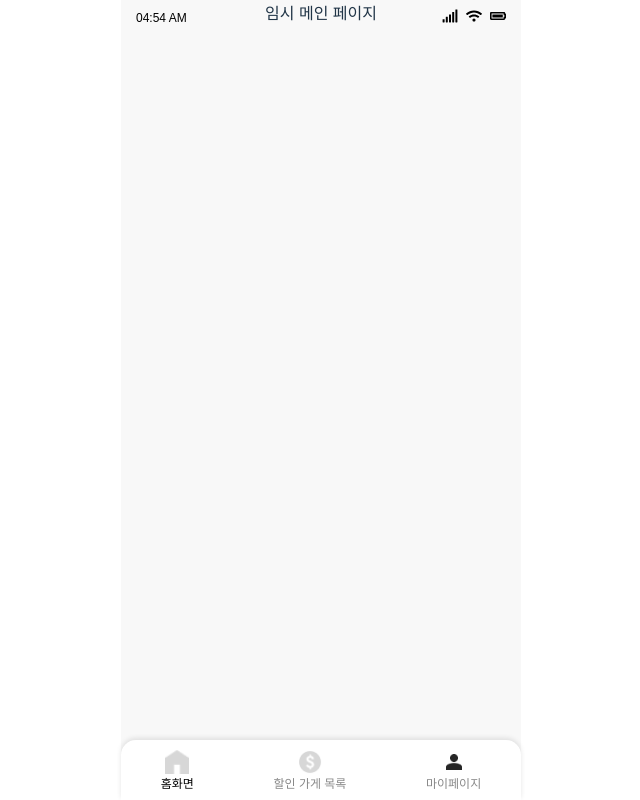
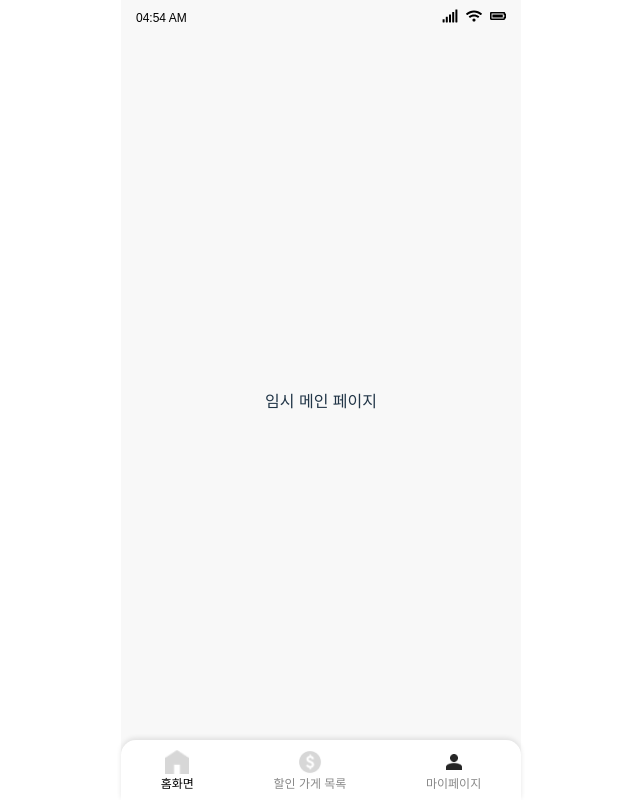
Before and after one commit to UMC-6th-BAB/BAB-FE, a React (Vite) app: page / in a window 1280 px wide. Shown: the whole page, without its empty margins (319-959 px from the left). Built offline with nearby package versions, Linux system fonts and the light colour scheme; a web font is replaced by a local one.

Commit message:
feat: 라우팅에 따른 footer 적용(준영님 코드)

```diff
--- a/src/App.tsx
+++ b/src/App.tsx
@@ -1,34 +1,15 @@
-import { BrowserRouter as Router, Routes, Route } from 'react-router-dom'
+import { BrowserRouter as Router } from 'react-router-dom'
 import styled, { ThemeProvider } from 'styled-components'
 import GlobalStyle from '@styles/GlobalStyle'
 import { theme } from '@styles/theme'
-import ManagerPage from '@pages/ManagerPage/ManagerPage'
-import Footer from '@components/Footer/Footer'
-import StatusBar from '@components/StatusBar/StatusBar'
-import DiscountEventPage from '@pages/DiscountEventPage/DiscountEventPage'
-import StudentPage from './pages/StudentPage/StudentPage'
-
-const Container = styled.div`
-  display: flex;
-  align-items: center;
-  flex-direction: column;
-  width: 100%;
-  height: 100%;
-`
+import AppContent from '@components/AppContent'
 
 export default function App() {
   return (
     <ThemeProvider theme={theme}>
       <GlobalStyle />
       <Router>
-        <StatusBar />
-        <Routes>
-          <Route path="/" element={<Container>임시 메인 페이지</Container>} />
-          <Route path="/manager" element={<ManagerPage />} />
-          <Route path="/discount-event" element={<DiscountEventPage />} />
-          <Route path="/studentPage" element={<StudentPage />} />
-        </Routes>
-        <Footer />
+        <AppContent />
       </Router>
     </ThemeProvider>
   )
--- /dev/null
+++ b/src/components/AppContent.tsx
@@ -0,0 +1,46 @@
+import { Routes, Route, useLocation } from 'react-router-dom'
+import styled from 'styled-components'
+import ManagerPage from '@pages/ManagerPage/ManagerPage'
+import Footer from '@components/Footer/Footer'
+import StatusBar from '@components/StatusBar/StatusBar'
+import DiscountEventPage from '@pages/DiscountEventPage/DiscountEventPage'
+import StudentPage from '@pages/StudentPage/StudentPage'
+import TodayDiscountRestaurantPage from '@pages/TodayDiscountRestaurantPage/TodayDiscountRestaurantPage'
+import DiscountRestaurantListPage from '@pages/DiscountRestaurantListPage/DiscountRestaurantListPage'
+
+const Container = styled.div`
+  display: flex;
+  justify-content: center;
+  align-items: center;
+  flex-direction: column;
+  width: 100%;
+  height: 100%;
+`
+
+export default function AppContent() {
+  const location = useLocation()
+  const showFooter =
+    location.pathname === '/manager' ||
+    location.pathname === '/studentPage' ||
+    location.pathname === '/' ||
+    location.pathname === '/list'
+
+  return (
+    <>
+      <StatusBar />
+      <Routes>
+        <Route path="/" element={<Container>임시 메인 페이지</Container>} />
+        <Route path="/manager" element={<ManagerPage />} />
+        <Route path="/discount-event" element={<DiscountEventPage />} />
+
+        <Route path="/studentPage" element={<StudentPage />} />
+        <Route
+          path="/todayDiscountRestaurant"
+          element={<TodayDiscountRestaurantPage />}
+        />
+        <Route path="/list" element={<DiscountRestaurantListPage />} />
+      </Routes>
+      {showFooter && <Footer />}
+    </>
+  )
+}
```
